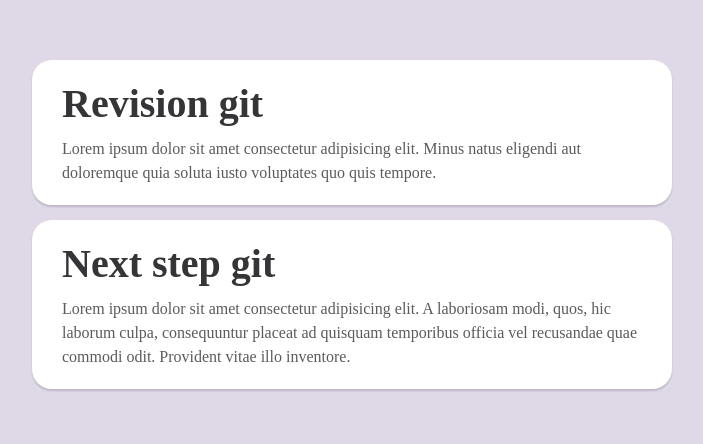
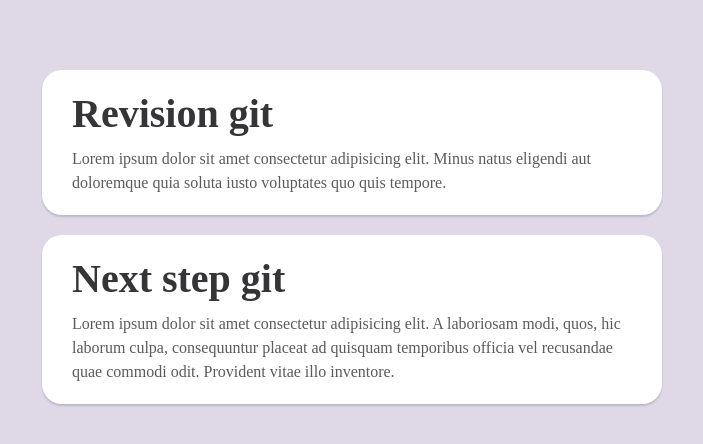
Before and after one commit to Omiga92/git-revision, a plain HTML site: page index.html in a window 1280 px wide. Shown: the whole page, without its empty margins (288-991 px from the left). Drawn offline with Linux system fonts and the light colour scheme.

Commit message:
modify on class container

```diff
--- a/style.css
+++ b/style.css
@@ -11,6 +11,10 @@ body {
 .container {
     width: 50%;
     margin: 60px auto;
+    padding: 10px;
+    display: flex;
+    flex-flow: column wrap;
+    gap: 20px;
 }
 
 .content {
@@ -18,7 +22,6 @@ body {
     padding: 20px 30px;
     border-radius: 20px;
     box-shadow: 0 2px 2px 0px #00000026;
-    margin-bottom: 15px;
 }
 
 .content h1 {
```
